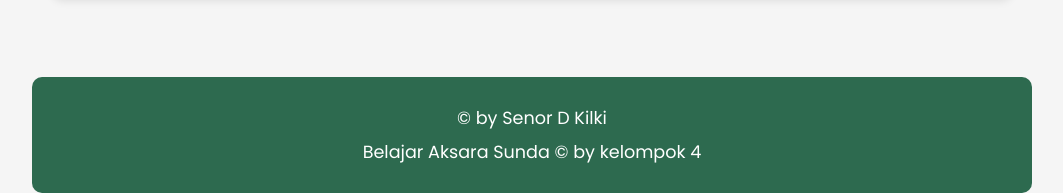
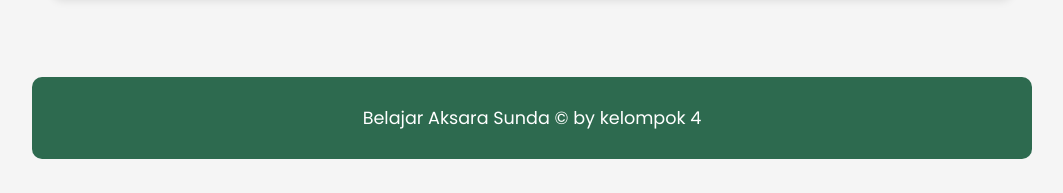
Before and after one commit to SenorKhilqi/AKSARA-SUNDA, a plain HTML site: page index.html in a window 1280 px wide. Shown: the part 714-907 px from the top of the page, without its empty margins (108-1171 px from the left). After the commit the page ends 873 px from the top, so only its background shows below. Drawn offline with Linux system fonts and the light colour scheme.

Commit message:
Update index.html

```diff
--- a/index.html
+++ b/index.html
@@ -33,7 +33,6 @@
     </div>
 
     <footer class="main-footer">
-        <p> &copy; by Senor D Kilki</p>
         <p>Belajar Aksara Sunda &copy; by kelompok 4</p>
     </footer>
 
```
